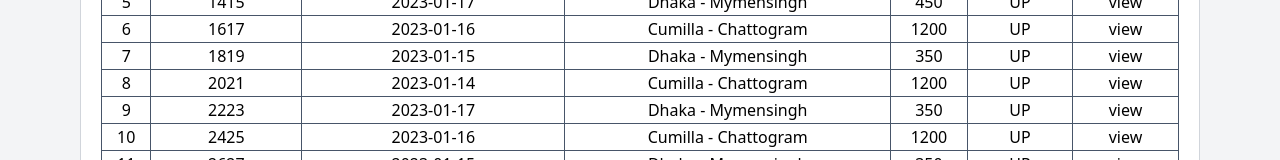
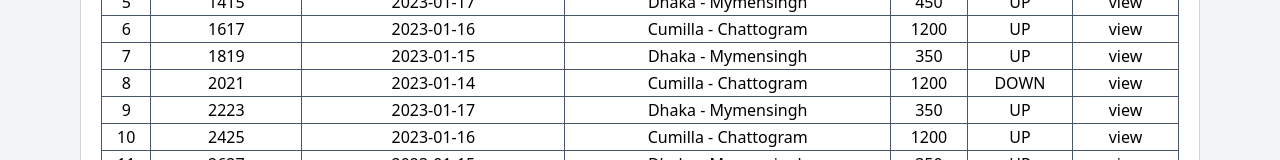
Before and after one commit to jk-jatri/public-transport, a Vue app: page / in a window 1280 px wide. Shown: the part 374-534 px from the top of the page. Built offline with nearby package versions, Linux system fonts and the light colour scheme.

Commit message:
console remove and new styles added

```diff
--- a/src/assets/json/trip.json
+++ b/src/assets/json/trip.json
@@ -77,7 +77,7 @@
           "direction": "UP"
      },
      {
-          "_id": "12trip8",
+          "_id": "21trip8",
           "status": true,
           "tripCode": "2021",
           "fromStoppage":"Cumilla",
@@ -85,7 +85,7 @@
           "tripDate": "2023-01-14",
           "vehicleType":"NON-AC",
           "fare": 1200,
-          "direction": "UP"
+          "direction": "DOWN"
      },
      {
           "_id": "12trip9",
--- a/src/components/filter/date.vue
+++ b/src/components/filter/date.vue
@@ -1,5 +1,5 @@
 <template>
-     <div class="flex flex-col gap-y-1 border p-3 rounded-lg w-1/4">
+     <div class="flex flex-col gap-y-1 bg-white border p-3 rounded-lg w-1/4">
           <label :for="props.id">{{label}}</label>
           <input :id="props.id" type="date" v-model="tripDate">
      </div>
--- a/src/components/filter/dropdown.vue
+++ b/src/components/filter/dropdown.vue
@@ -1,5 +1,5 @@
 <template>
-     <div class="flex flex-col gap-y-1 border p-3 rounded-lg w-1/4">
+     <div class="flex flex-col gap-y-1 bg-white border p-3 rounded-lg w-1/4">
           <label :for="props.id">{{label}}</label>
           <select :id="props.id" v-model="stoppage">
                <option value="">{{ defaultOption }}</option>
--- a/src/components/filter/index.vue
+++ b/src/components/filter/index.vue
@@ -1,5 +1,5 @@
 <template>
-     <div class="rounded-lg border border-gray-300 p-3">
+     <div class="rounded-lg bg-gray-100 border border-gray-300 p-3">
           <form @submit.prevent="submitForm(filterData)" class="flex justify-start gap-x-3">
                <dropdown
                     :id="'fromStoppage'"
@@ -20,7 +20,7 @@
                     :label="'Trip Date'"
                     v-model="filterData.tripdate"
                />
-               <button type="submit" class="bg-gray-100 w-1/4 rounded-lg border-gray-300">Submit</button>
+               <button type="submit" class="bg-white w-1/4 rounded-lg border-gray-300">Submit</button>
           </form>
      </div>
 </template>
--- a/src/views/Home/index.vue
+++ b/src/views/Home/index.vue
@@ -25,8 +25,6 @@
      const filteredTable = ref({})
 
      const tripDataRender = ((filterData)=>{
-          console.log(filterData);
-
           filteredTable.value = availabletrips.filter((item)=>{
                let result = true
                filterData.fromStoppage && (result &&= item.fromStoppage === filterData.fromStoppage)
@@ -36,7 +34,6 @@
           })
           tripData.value = filteredTable.value
      })
-
 
      fromStoppages.value = tripData.value.map(item => {
           return item.fromStoppage
```
